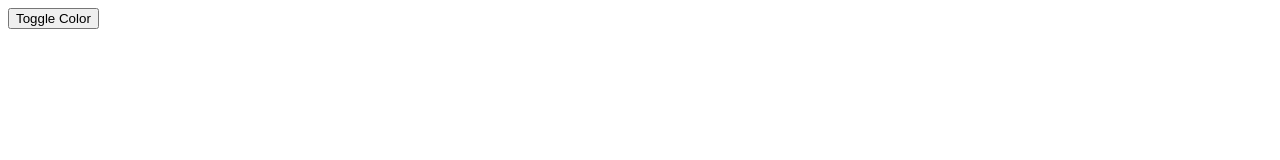
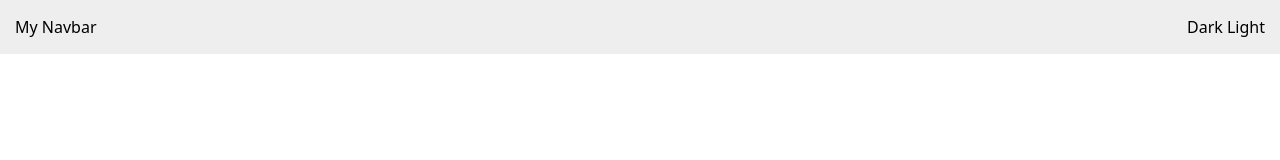
Before and after one commit to Hussainarbab/java, a plain HTML site: page index.html in a window 1280 px wide. Drawn offline with nearby package versions, Linux system fonts and the light colour scheme.

Commit message:
mode commit

```diff
--- a/app.js
+++ b/app.js
@@ -1,8 +1,18 @@
 
-  const btn = document.getElementById("toggleColorBtn");
-  let isBlue = false;
+//   const btn = document.getElementById("toggleColorBtn");
+//   let isBlue = false;
 
-  btn.addEventListener("click", () => {
-    document.body.style.backgroundColor = isBlue ? "white" : "black";
-    isBlue = !isBlue;
-  });
+//   btn.addEventListener("click", () => {
+//     document.body.style.backgroundColor = isBlue ? "white" : "black";
+//     isBlue = !isBlue;
+//   });
+
+ function darkMode() {
+    document.body.style.backgroundColor = "black";
+    document.body.style.color = "white";
+  }
+
+  function lightMode() {
+    document.body.style.backgroundColor = "white";
+    document.body.style.color = "black";
+  }
--- a/index.html
+++ b/index.html
@@ -3,12 +3,22 @@
 <head>
     <meta charset="UTF-8">
     <meta name="viewport" content="width=device-width, initial-scale=1.0">
+     <script src="https://cdn.jsdelivr.net/npm/@tailwindcss/browser@4"></script>
     <title>Document</title>
 </head>
 <body>
 
+<!--
+<button id="toggleColorBtn">Toggle Color</button> -->
 
-<button id="toggleColorBtn">Toggle Color</button>
+<nav style="display:flex; justify-content:space-between; padding:15px; background:#eee;">
+  <h2>My Navbar</h2>
+
+  <div>
+    <button onclick="darkMode()">Dark</button>
+    <button onclick="lightMode()">Light</button>
+  </div>
+</nav>
 
     <script src="app.js"></script>
 </body>
```
